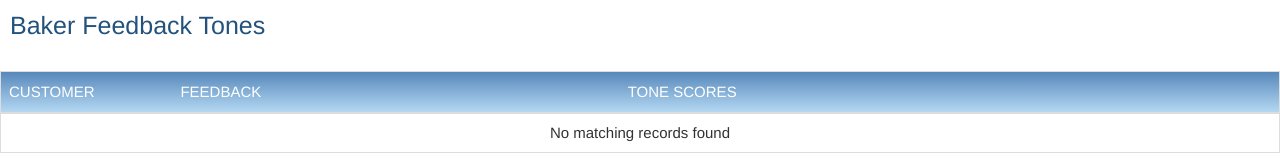
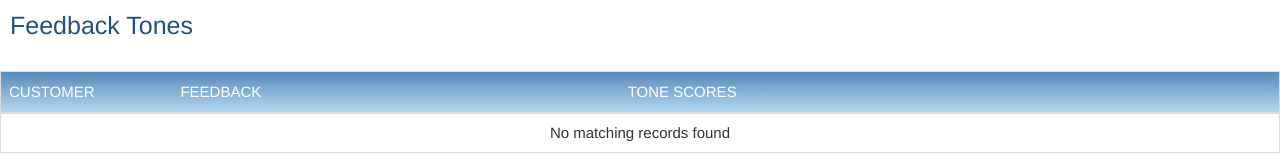
Before and after one commit to cebaker6/BlueMix-Feedback, a website: page public/index.html in a window 1280 px wide. Shown: the top 160 px of the page. Drawn offline with nearby package versions, Linux system fonts and the light colour scheme; no server answers.

Commit message:
changed the title again

```diff
--- a/public/index.html
+++ b/public/index.html
@@ -24,7 +24,7 @@
     <nav class="navbar navbar navbar-fixed-top">
         <div class="container-fluid">
             <div class="navbar-header">
-                <a href="/" class="navbar-brand"><span class="global-header__brand" style="margin-left: 10px;">Baker Feedback Tones</span></a>
+                <a href="/" class="navbar-brand"><span class="global-header__brand" style="margin-left: 10px;">Feedback Tones</span></a>
             </div>
         </div>
     </nav>
```
